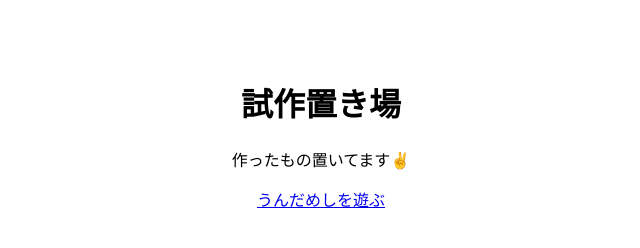
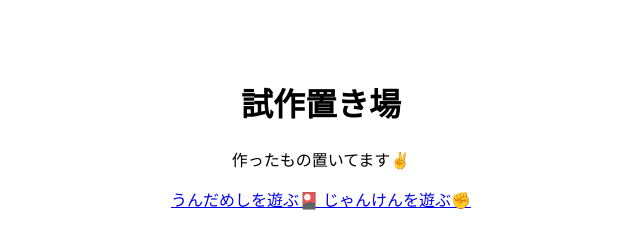
Before and after one commit to Se1gen/se1gen-web, a plain HTML site: page index.html in a window 1280 px wide. Shown: the whole page, without its empty margins (319-959 px from the left). Drawn offline with Linux system fonts and the light colour scheme.

Commit message:
Add new game link and update existing link text

```diff
--- a/index.html
+++ b/index.html
@@ -12,7 +12,11 @@
   <p>作ったもの置いてます✌️</p>
 
   <a href="otamesi.html">
-    うんだめしを遊ぶ
+    うんだめしを遊ぶ🎴
+  </a>
+
+  <a href="janken.html">
+    じゃんけんを遊ぶ✊
   </a>
 
 </body>
```
